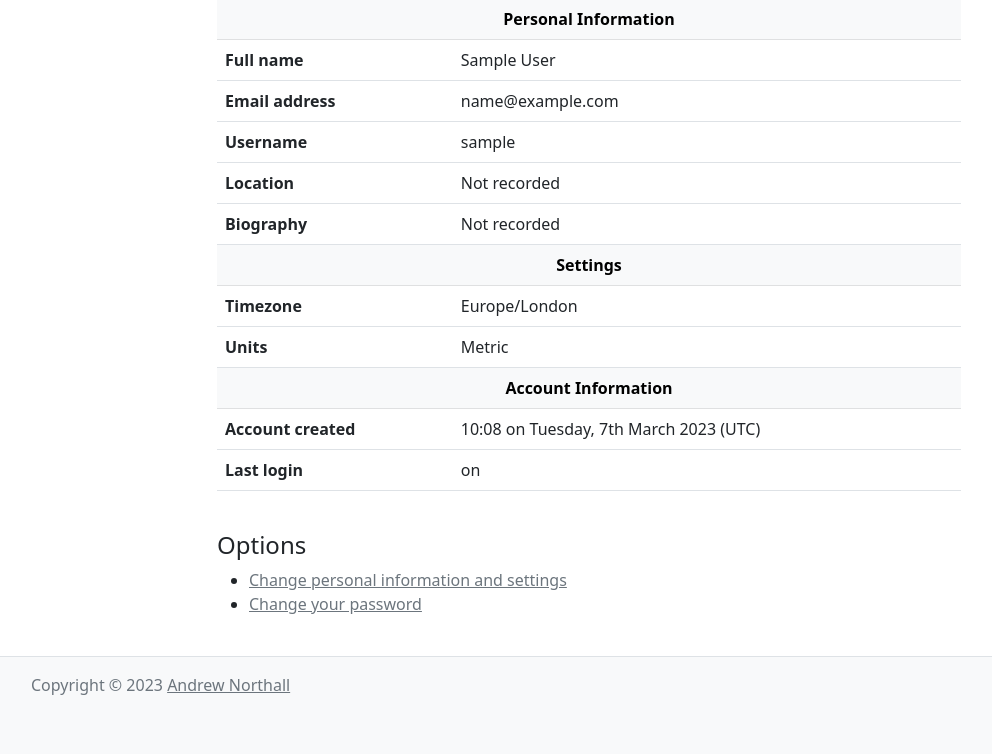
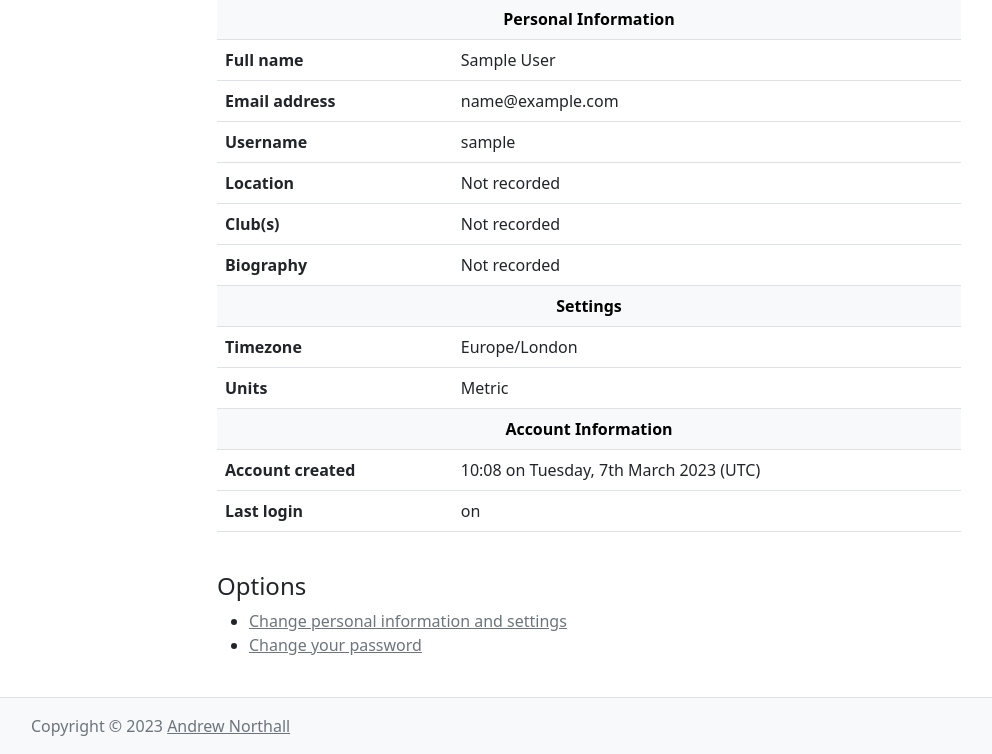
Before and after one commit to anorthall/caves.app, a Django app: page /account/profile/ in a window 1280 px wide. Shown: the part 189-943 px from the top of the page, without its empty margins (51-1043 px from the left). Before the commit the page ends 884 px from the top, so only its background shows below. Run offline with Django 4.2, Linux system fonts and the light colour scheme; the visitor is signed in with stand-in values (Sample User, id 1); some libraries are stand-ins or nearby versions.

Commit message:
Add Club field to CavingUser

```diff
--- a/app/users/admin.py
+++ b/app/users/admin.py
@@ -21,6 +21,7 @@
                     "username",
                     "email",
                     "location",
+                    "club",
                     "bio",
                 )
             },
--- a/app/users/forms.py
+++ b/app/users/forms.py
@@ -78,6 +78,7 @@
             "first_name",
             "last_name",
             "location",
+            "club",
             "bio",
             "timezone",
             "units",
@@ -98,6 +99,7 @@
             "last_name",
             "username",
             "location",
+            "club",
             "bio",
             "timezone",
             "units",
--- a/app/users/models.py
+++ b/app/users/models.py
@@ -58,6 +58,7 @@
     last_name = models.CharField(max_length=30)
     location = models.CharField(max_length=50, blank=True)
     bio = models.TextField("about me", blank=True)
+    club = models.CharField(max_length=50, blank=True)
 
     timezone = TimeZoneField(default="Europe/London", choices_display="WITH_GMT_OFFSET")
 
--- a/app/users/templates/profile.html
+++ b/app/users/templates/profile.html
@@ -38,6 +38,13 @@
           <th scope="row">Location</th>
           <td>
             {% if user.location %}{{ user.location }}{% else %}Not recorded{% endif %}
+          </td>
+        </tr>
+
+        <tr>
+          <th scope="row">Club(s)</th>
+          <td>
+            {% if user.club %}{{ user.club }}{% else %}Not recorded{% endif %}
           </td>
         </tr>
 
```
Also changed, not shown: app/users/migrations/0003_cavinguser_club.py (added).
